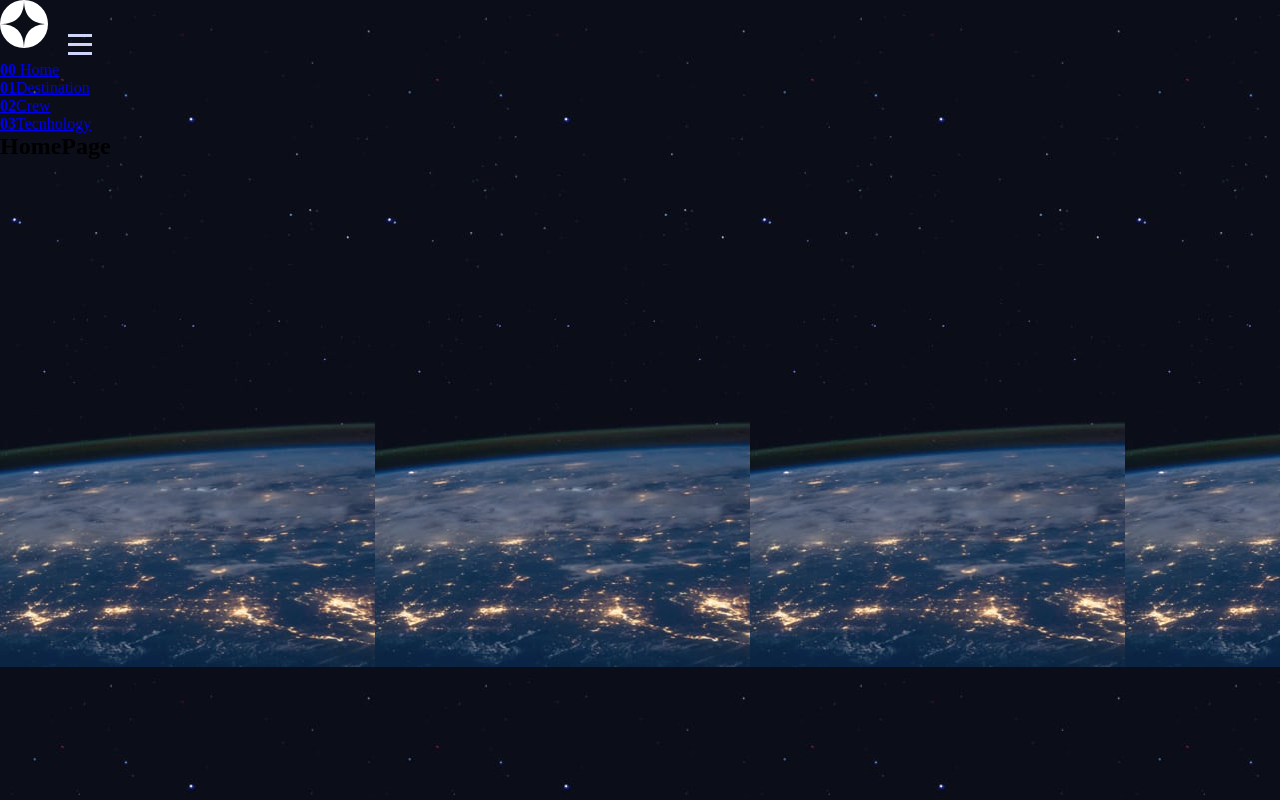
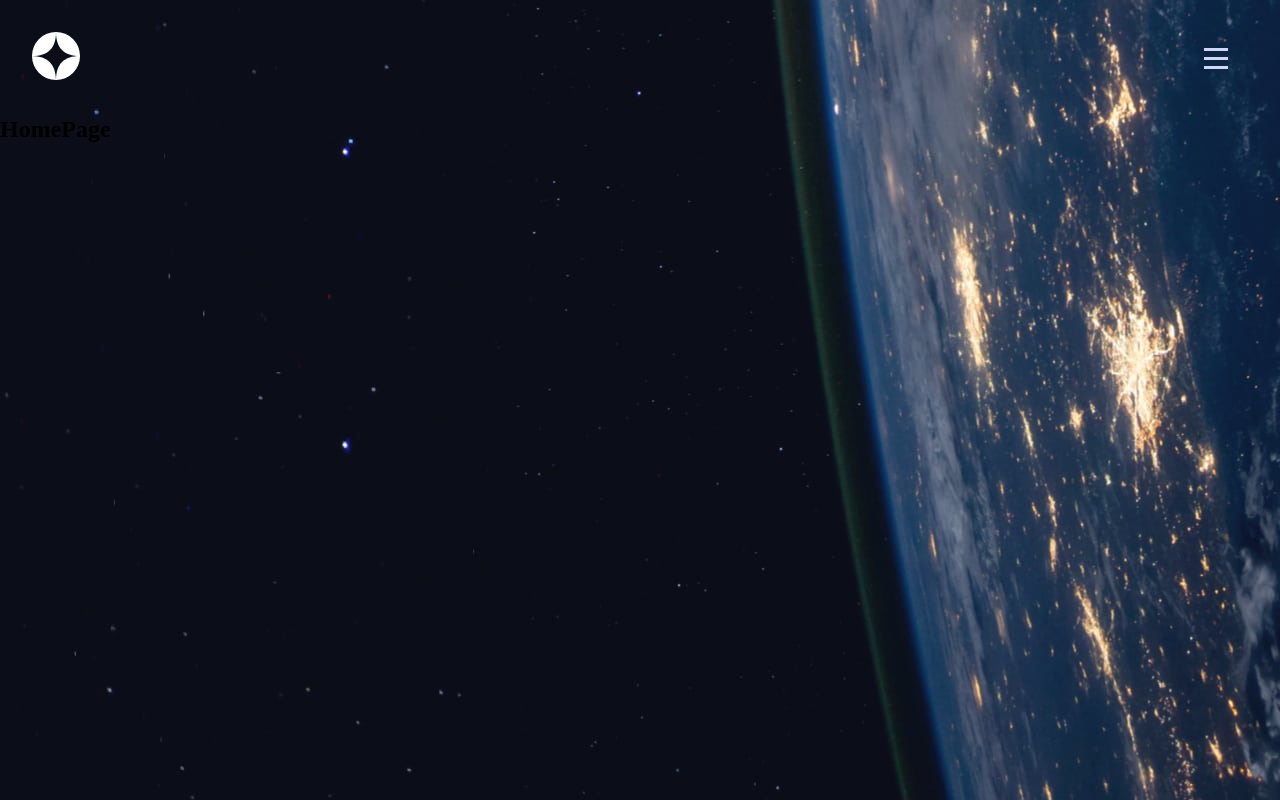
Before and after one commit to ItaloDev-Marcelo/Space-tourism.CH13, a React (Vite) app: page /home in a window 1280 px wide. Built offline with nearby package versions, Linux system fonts and the light colour scheme.

Commit message:
update style

```diff
--- a/src/App.css
+++ b/src/App.css
@@ -3,6 +3,8 @@
   padding: 0;
   box-sizing: border-box;
 }
+
+/*background of all the pages */
 
 .banner-Home, .banner-Destination, .banner-Crew, .banner-Tecnhology {
   width: 100vw;
@@ -10,17 +12,84 @@
 }
 
 .banner-Home {
-   background: url(./assets/assets/home/background-home-mobile.jpg);
+   background: url(./assets/assets/home/background-home-mobile.jpg) no-repeat ;
 }
 
 .banner-Destination  {
-   background: url(./assets/assets/destination/background-destination-mobile.jpg);
+   background: url(./assets/assets/destination/background-destination-mobile.jpg) no-repeat;
 }
 
 .banner-Crew {
-   background: url(./assets/assets/crew/background-crew-mobile.jpg);
+   background: url(./assets/assets/crew/background-crew-mobile.jpg) no-repeat;
 }
 
 .banner-Tecnhology {
-   background: url(./assets/assets/technology/background-technology-mobile.jpg);
+   background: url(./assets/assets/technology/background-technology-mobile.jpg) no-repeat;
 }
+
+
+header {
+   padding: 2em;
+   display: flex;
+   justify-content: space-between;
+}
+
+.nav-container {
+   position: absolute;
+   display: none;
+}
+
+.nav-container.active {
+   display: block;
+}
+
+
+@media (min-width:768px){
+
+   .banner-Home, .banner-Destination, .banner-Crew, .banner-Tecnhology {
+      background-size: contain;
+    }
+
+   .banner-Home {
+      background: url(./assets/assets/home/background-home-tablet.jpg) no-repeat ;
+   }
+
+   .banner-Destination  {
+      background: url(./assets/assets/destination/background-destination-tablet.jpg) no-repeat;
+   }
+
+   .banner-Crew {
+      background: url(./assets/assets/crew/background-crew-tablet.jpg) no-repeat;
+   }
+
+   .banner-Tecnhology {
+      background: url(./assets/assets/technology/background-technology-tablet.jpg) no-repeat;
+   }
+}
+
+
+
+@media (min-width:1024px){
+   .banner-Home, .banner-Destination, .banner-Crew, .banner-Tecnhology {
+      background-size:  100%;
+    }
+}
+
+@media (min-width:1260px){
+
+   .banner-Home {
+      background: url(./assets/assets/home/background-home-desktop.jpg) no-repeat ;
+   }
+
+   .banner-Destination  {
+      background: url(./assets/assets/destination/background-destination-desktop.jpg) no-repeat;
+   }
+
+   .banner-Crew {
+      background: url(./assets/assets/crew/background-crew-desktop.jpg) no-repeat;
+   }
+
+   .banner-Tecnhology {
+      background: url(./assets/assets/technology/background-technology-desktop.jpg) no-repeat;
+   }
+}
--- a/src/components/Nav/Navbar.jsx
+++ b/src/components/Nav/Navbar.jsx
@@ -2,16 +2,18 @@ import logo from './shared/logo.svg';
 import hamburger from './shared/icon-hamburger.svg';
 import {useNavigate} from 'react-router-dom'
 import {Button} from '@mui/material'
+import { useState } from 'react';
 
 export default function Navbar({whereTo0, whereTo1,whereTo2,whereTo3})  {
 
   const navigate = useNavigate()
+  const [toggleNav, setToggleNav] = useState(false)
 
     return (
         <header>
           <a href='#'><img src={logo} alt='star-icon' /></a>
-          <Button variant='text'><img src={hamburger}  alt=''  /></Button>
-          <nav className='nav-container'>
+          <Button variant='text' onClick={() => setToggleNav(!toggleNav)}><img src={hamburger}  alt=''  /></Button>
+          <nav className={toggleNav ? 'nav-container active' : 'nav-container'}>
               <ul>
                 <li className={whereTo0} onClick={() => navigate('/home')}><a href='#'> <strong className='num'>00</strong> <span className='title'>Home</span> </a></li>
                 <li className={whereTo1} onClick={() => navigate('/destination')}><a href='#'><strong className='num'>01</strong><span className='title'>Destination</span></a></li>
```
